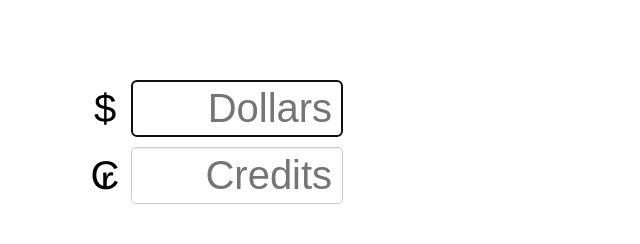
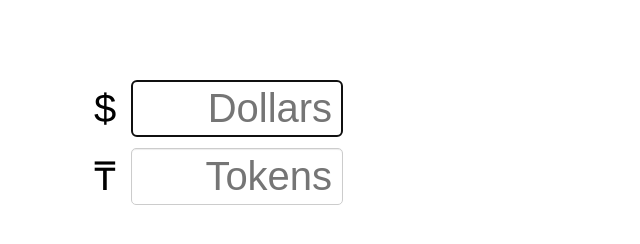
Before and after one commit to maerics/maerics.github.io, a plain HTML site: page converter.html in a window 1280 px wide. Shown: the whole page, without its empty margins (0-640 px from the left). Drawn offline with Linux system fonts and the light colour scheme.

Commit message:
Change "credits" to "tokens".

```diff
--- a/converter.html
+++ b/converter.html
@@ -35,8 +35,8 @@
       <input type="text" size="6" placeholder="Dollars" id="dollars" />
     </div>
     <div class="currency-container">
-      <span class="currency-symbol">&#x20A2;</span>
-      <input type="text" size="6" placeholder="Credits" id="credits" />
+      <span class="currency-symbol">&#x20B8;</span>
+      <input type="text" size="6" placeholder="Tokens" id="credits" />
     </div>
     <div id="message"></div>
     <script type="text/javascript">
```
